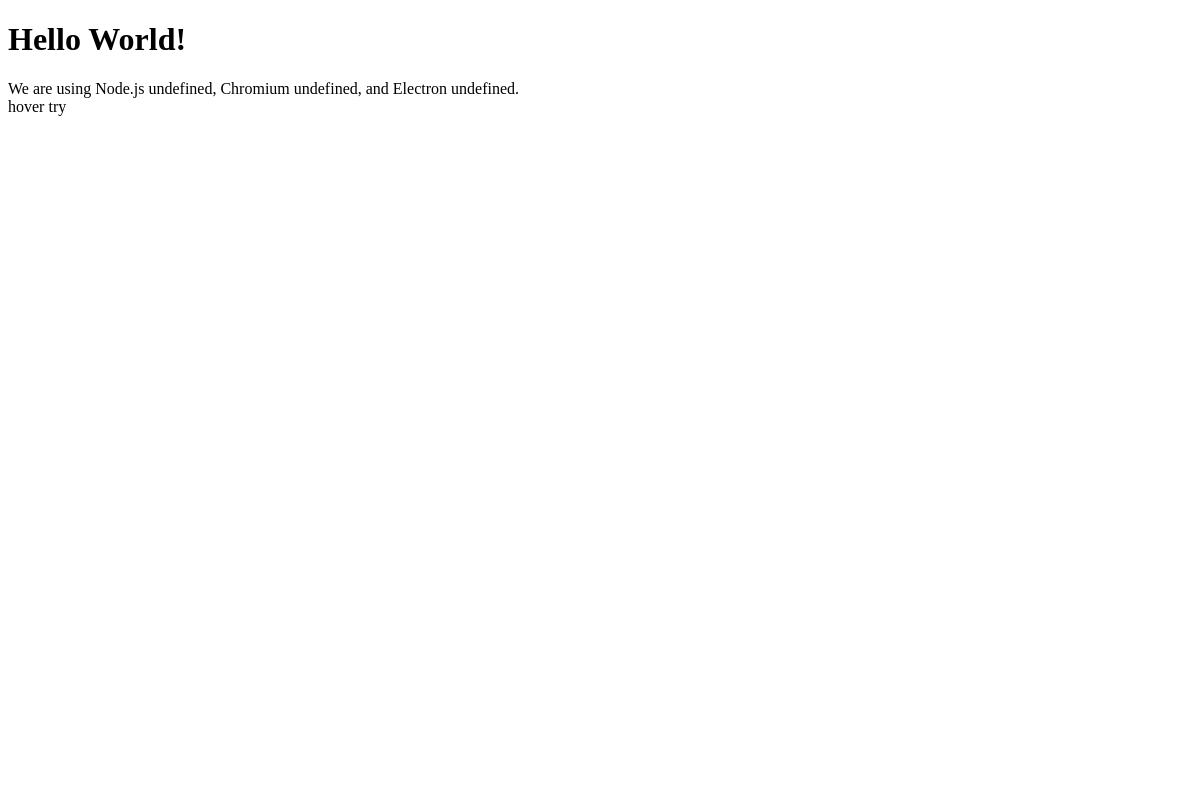
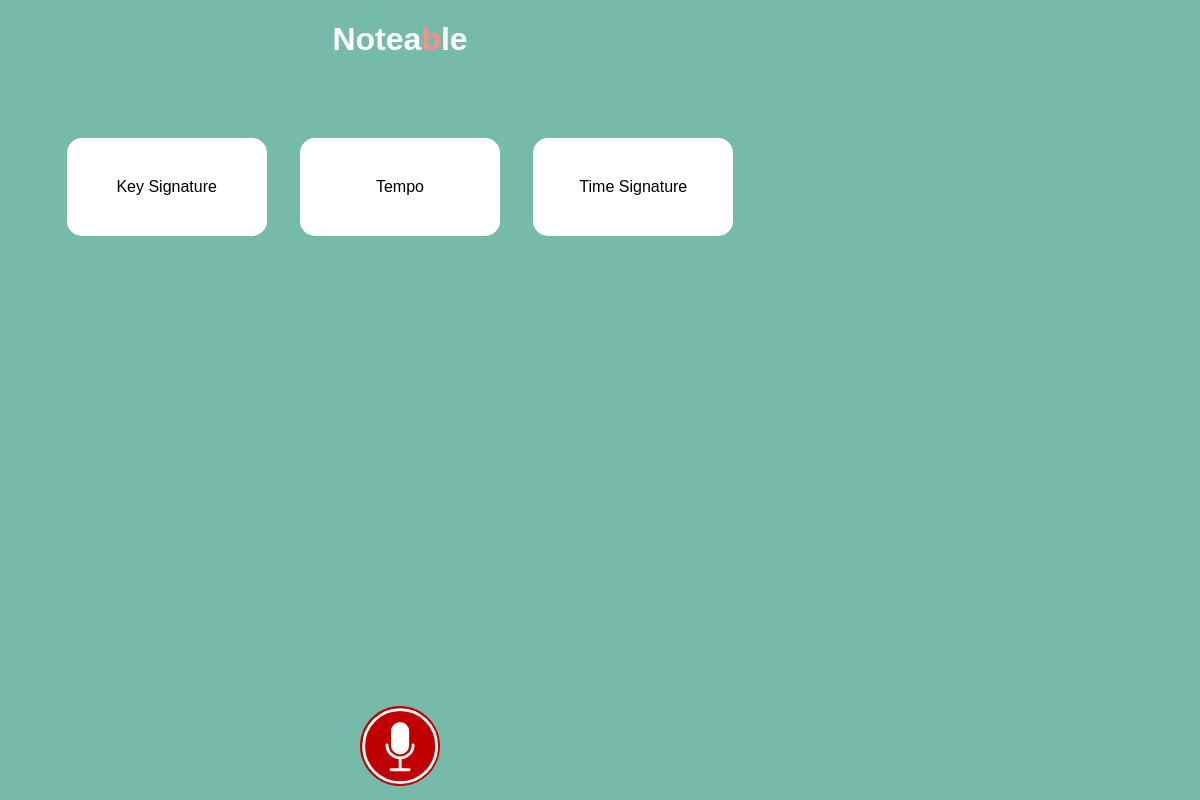
Before and after one commit to JustRia/Noteable, an Electron app: page index.html in a window 800 px wide. Shown: the whole page, 1200 px wide, since content can reach past the window. Drawn offline with Linux system fonts and the light colour scheme; no server answers.

Commit message:
basic parts of UI exist as well as tooltips

```diff
--- a/index.html
+++ b/index.html
@@ -3,16 +3,36 @@
   <head>
     <meta charset="UTF-8">
     <link rel="stylesheet" href="main.css">
-    <title>Hello World!</title>
+    <title>Noteable</title>
   </head>
   <body>
-    <h1>Hello World!</h1>
-    <!-- All of the Node.js APIs are available in this renderer process. -->
-    We are using Node.js <script>document.write(process.versions.node)</script>,
-    Chromium <script>document.write(process.versions.chrome)</script>,
-    and Electron <script>document.write(process.versions.electron)</script>.
+    <h1 id="logo">Notea<span style="color: #FF8C8C;">b</span>le</h1> <!-- TODO: replace with an image -->
 
-    <div tooltip="sup dood" tooltip-position="bottom">hover try</h2>
+    <div id="buttons-container">
+        <div class="main-button" data-tooltip="Key signature tooltip goes here" data-tooltip-position="bottom">Key Signature</div>
+        <div class="main-button" data-tooltip="Tempo tooltip goes here" data-tooltip-position="bottom">Tempo</div>
+        <div class="main-button" data-tooltip="Time signature tooltip goes here" data-tooltip-position="bottom">Time Signature</div>
+    </div>
+
+    <div id="main-content">
+        <!-- All the content we will be adding and removing should appear here -->
+
+    </div>
+
+    <!-- microphone icon is contained in this svg -->
+    <div id="mic-icon">
+        <svg width="80" height="80" viewBox="0 0 112 112" fill="none">
+            <path fill-rule="evenodd" clip-rule="evenodd" d="M56 112C86.9279 112 112 86.9279 112 56C112 25.0721 86.9279 0 56 0C25.0721 0 0 25.0721 0 56C0 86.9279 25.0721 112 56 112Z" fill="#C00000"/>
+            <path fill-rule="evenodd" clip-rule="evenodd" d="M43.456 89.264H68.768H43.456Z" fill="black"/>
+            <path d="M43.456 89.264H68.768" stroke="white" stroke-width="4" stroke-linecap="round"/>
+            <path fill-rule="evenodd" clip-rule="evenodd" d="M56.224 72.576L56.112 89.376L56.224 72.576Z" fill="white"/>
+            <path d="M56.224 72.576L56.112 89.376" stroke="white" stroke-width="4"/>
+            <rect x="43.456" y="22.4" width="25.312" height="45.472" rx="12.656" fill="white"/>
+            <path d="M37.856 54.432C37.856 64.5145 46.0295 72.688 56.112 72.688C66.1945 72.688 74.368 64.5145 74.368 54.432" stroke="white" stroke-width="4" stroke-linecap="round"/>
+            <path fill-rule="evenodd" clip-rule="evenodd" d="M56.224 107.296C84.4303 107.296 107.296 84.4303 107.296 56.224C107.296 28.0177 84.4303 5.15198 56.224 5.15198C28.0177 5.15198 5.15198 28.0177 5.15198 56.224C5.15198 84.4303 28.0177 107.296 56.224 107.296Z" stroke="white" stroke-width="4"/>
+        </svg>
+    </div>
+
 
     <script>
       // You can also require other files to run in this process
--- a/main.css
+++ b/main.css
@@ -1,3 +1,71 @@
+/*******************/
+/*** Colors ****/
+/*******************/
+
+/* Green-Blue color #76BAA9 */
+/* Light Red color  #FF8C8C */
+/* Red color        #C00000 */
+/* white            #FFFFFF */
+
+
+/*******************/
+/*** The Basics ****/
+/*******************/
+body {
+    background-color: #76BAA9;
+    color: white;
+    font-family: "Arial", "Verdana";
+    text-align: center;
+}
+
+h1, h2, h3, h4, h5, h6, p {
+    color: white;
+}
+
+.selected {
+    border: 7px solid #FF8C8C;
+}
+
+/*******************/
+/****** Logo *******/
+/*******************/
+#logo {
+    text-align: center;
+    margin-bottom: 80px;
+}
+
+/*******************/
+/** Main Buttons **/
+/*******************/
+#buttons-container {
+    display: flex; /* allows us to evenly distribute the 3 buttons */
+    justify-content: space-around;
+    width:700px;
+    margin: 0 auto;
+}
+
+.main-button {
+    width: 200px;
+    padding: 40px 0; /* centers text on button vertically and gives height */
+    background-color: white;
+    color: black;
+    text-align: center;
+    border-radius: 15px;
+}
+
+/*******************/
+/**** Mic Icon *****/
+/*******************/
+#mic-icon {
+    position: absolute;
+    bottom: 10px;
+    left: -50%;
+    right: -50%;
+}
+
+/*******************/
+/** Tooltip stuff **/
+/*******************/
 [tooltip]:before {
     content: attr(tooltip);
     position: absolute;
--- a/renderer.js
+++ b/renderer.js
@@ -4,5 +4,5 @@
 
 const tt = require('electron-tooltip')
 tt( {
-    //property configuration, eventually, potentially
+
 })
```
Also changed, not shown: 1 other file.
